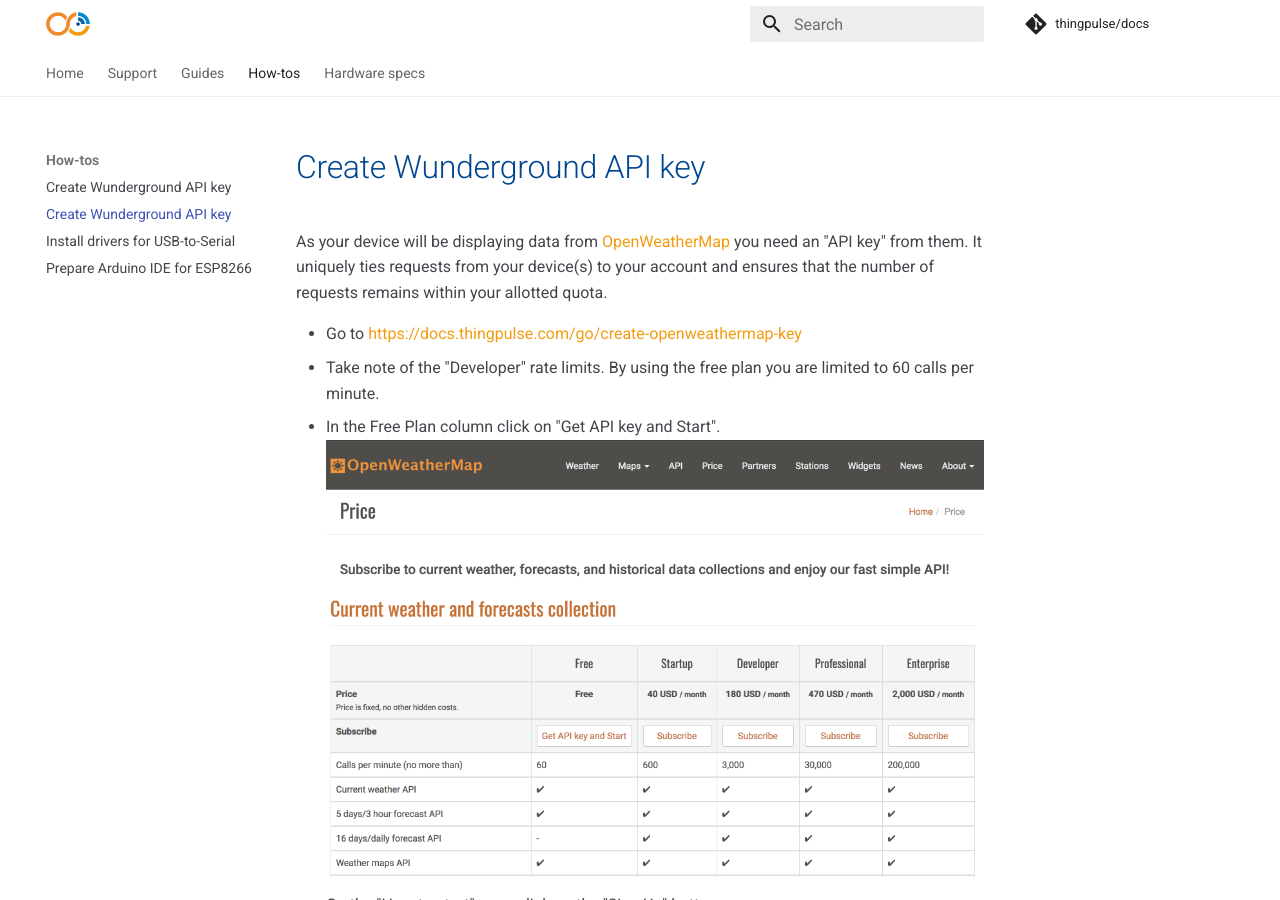
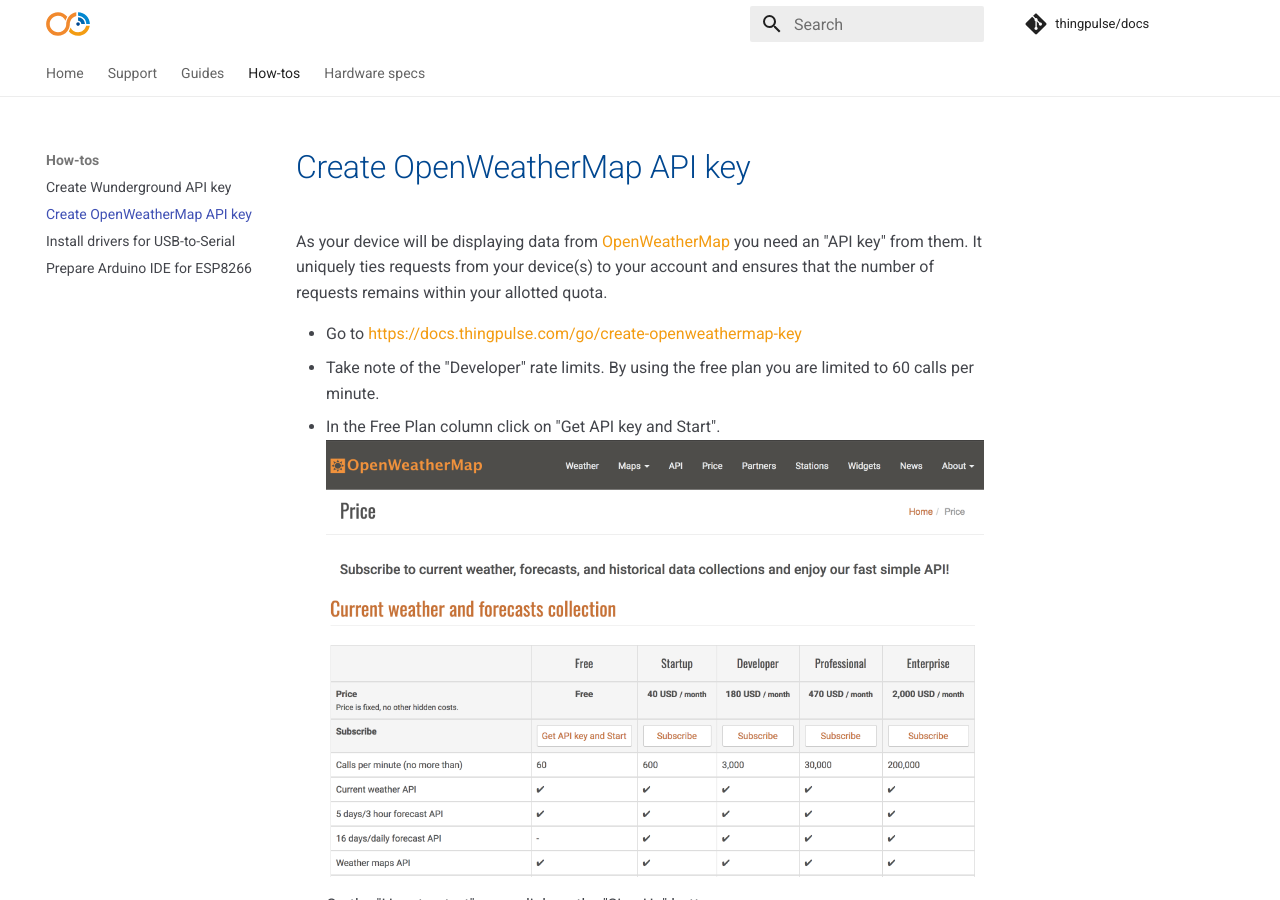
Before and after one commit to ThingPulse/docs, an MkDocs documentation site: the page built from docs/how-tos/openweathermap-key.md, in a window 1280 px wide and 900 px high. Built offline with MkDocs 1.6.1 and Material for MkDocs 9.7.7, drawn with Linux system fonts in a browser that asks for light colours; comment, search, counter and statistics services are not loaded; old or Windows-style settings are respelled for this version of MkDocs.

Commit message:
Fix Menu Entry title

```diff
--- a/docs/how-tos/openweathermap-key.md
+++ b/docs/how-tos/openweathermap-key.md
@@ -1,2 +1,2 @@
-# Create Wunderground API key
+# Create OpenWeatherMap API key
 {!../includes/openweathermap-key.md!}
```
